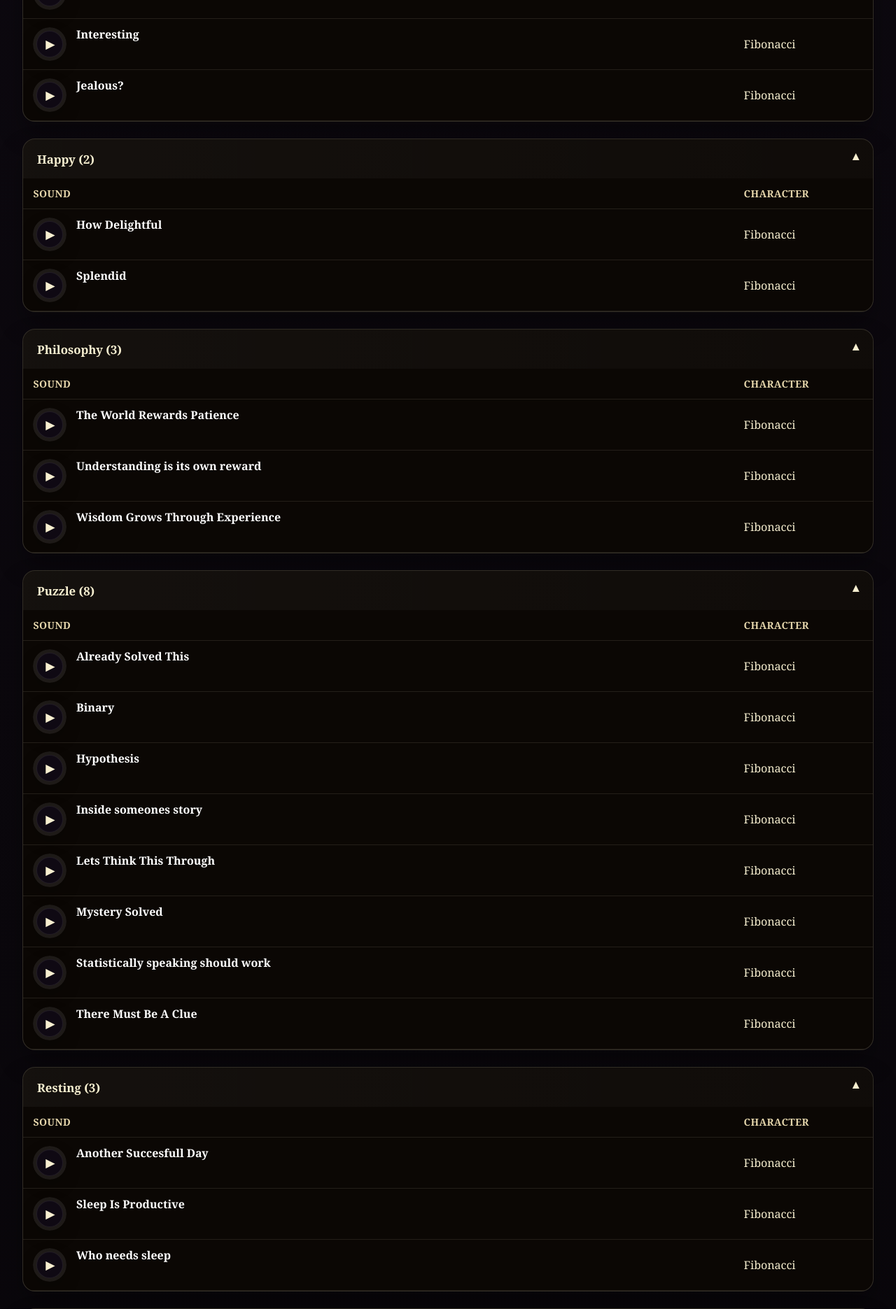
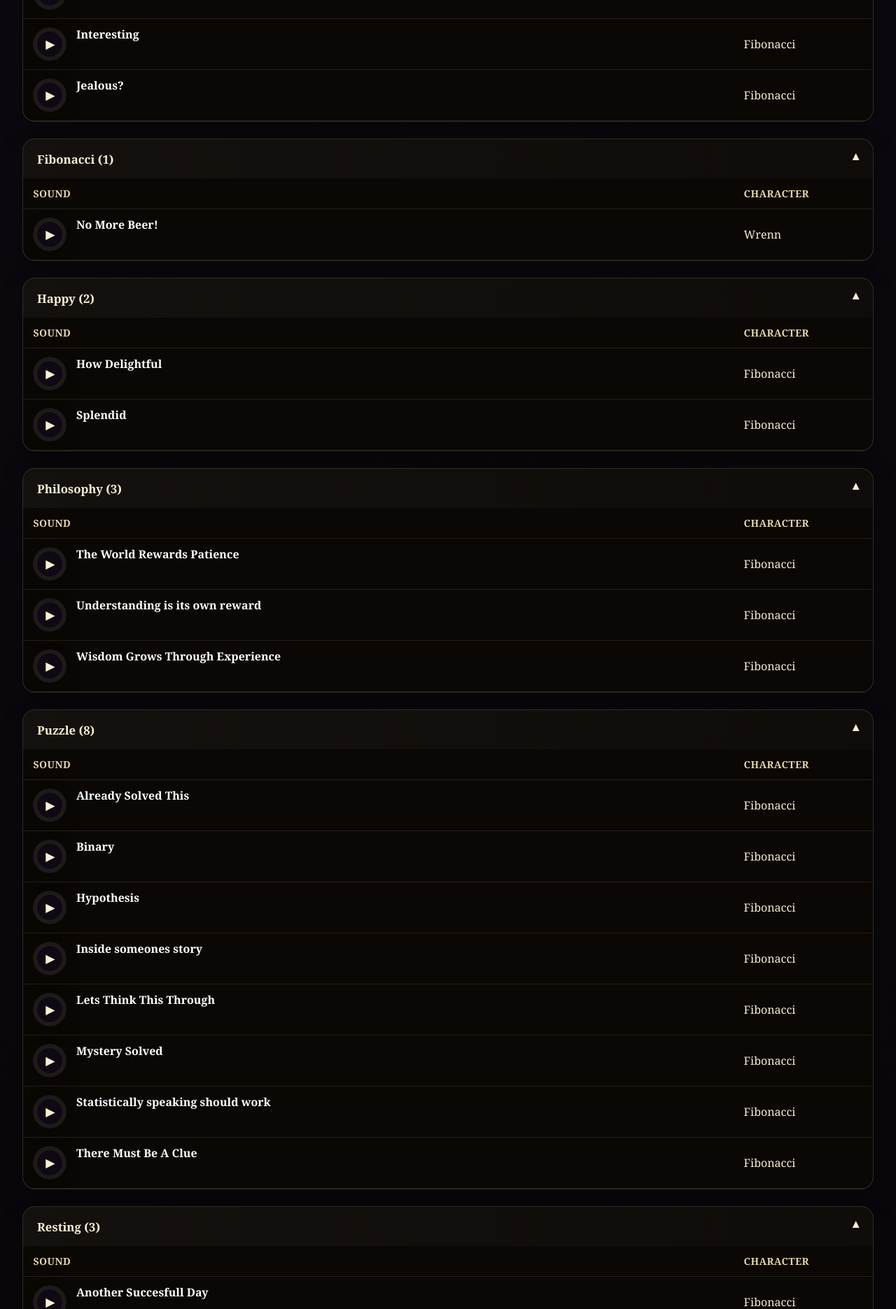
Before and after one commit to MisterE87/DnDSounds, a PHP site: page /index.php in a window 1280 px wide. Shown: the part 2920-4791 px from the top of the page at 70% size. Run offline with PHP 8.4, Linux system fonts and the light colour scheme; the visitor is signed in with stand-in values (Sample User, id 1); data that the repository does not hold is empty; some libraries are stand-ins or nearby versions.

Commit message:
add sound for febonacci

```diff
--- a/data/sounds.php
+++ b/data/sounds.php
@@ -296,10 +296,15 @@
         'character' => 'Fibonacci',    'occasion' => 'Puzzle',
         'file' => 'assets/sounds/Puzzle/insidestory.mp3',
     ],
-        [
+    [
         'title' => 'Dragonborn, to the back!',
         'character' => 'Wrenn',    'occasion' => 'Thorn',
         'file' => 'assets/sounds/Thorn/DragonbornToTheBack.mp3',
     ],
+    [
+        'title' => 'No More Beer!',
+        'character' => 'Wrenn',    'occasion' => 'Fibonacci',
+        'file' => 'assets/sounds/Fibonacci/NoMoreBeer.mp3',
+    ],
 
 ];
```
Also changed, not shown: 1 other file.
